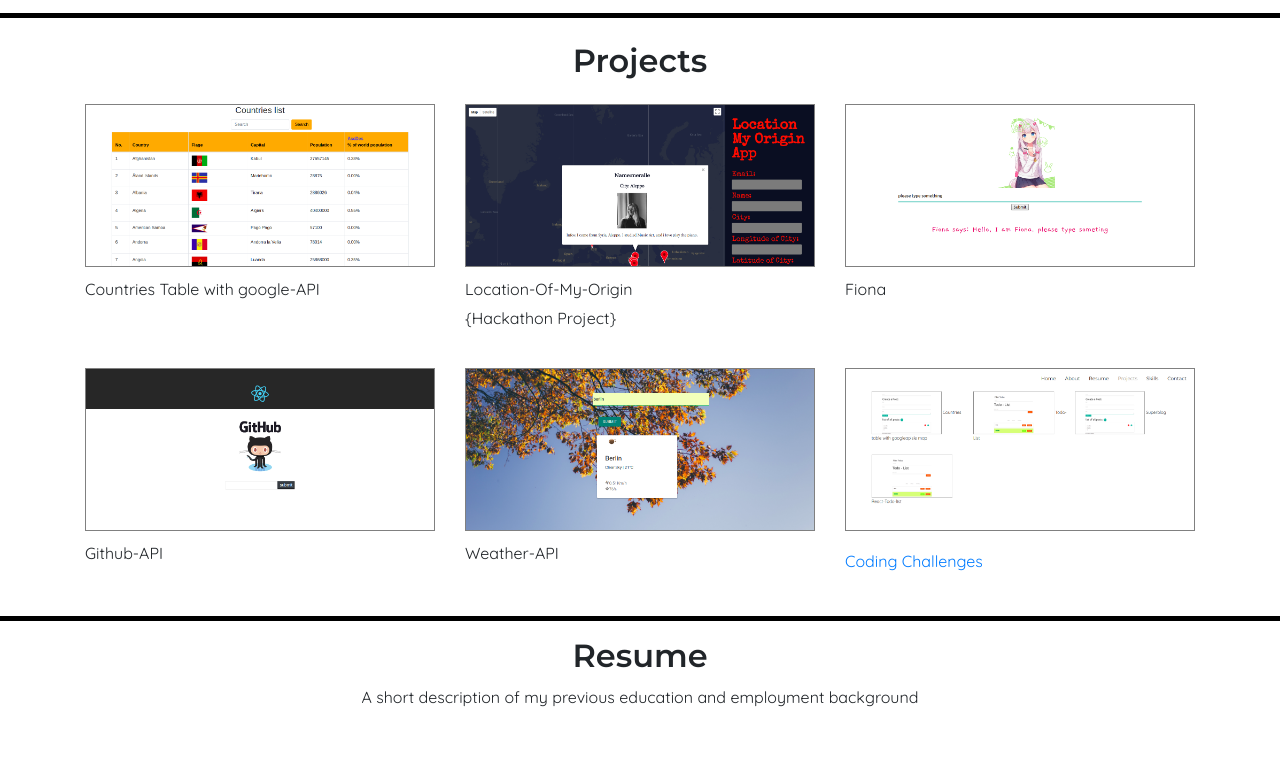
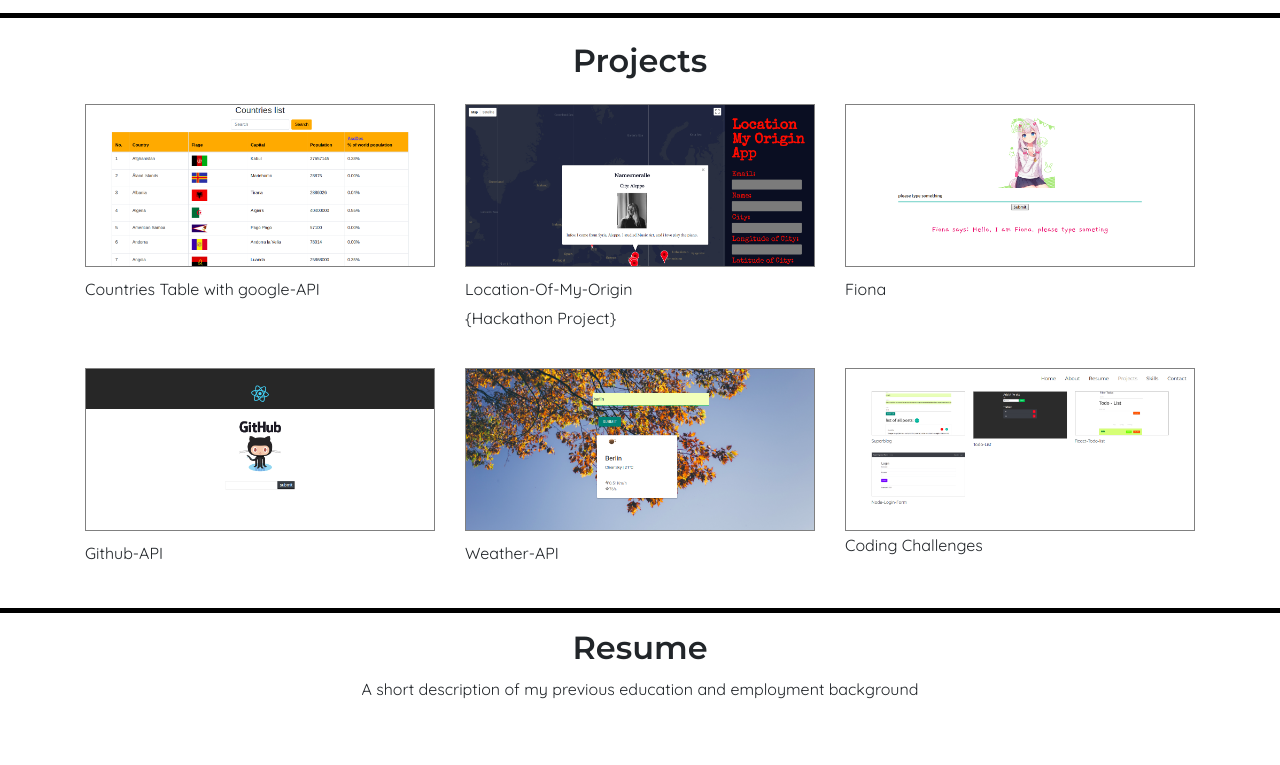
Before and after one commit to Meralle/Portfolio, a website: page index.html in a window 1280 px wide. Shown: the part 793-1558 px from the top of the page. Drawn offline with nearby package versions, Linux system fonts and the light colour scheme.

Commit message:
changed some style

```diff
--- a/index.html
+++ b/index.html
@@ -100,12 +100,9 @@
 
 <!-- the project part -->
 <section>
-    <div class="container  text-center pb-3" id="project" data-aos="fade-down">
-      <h2>Projects</h2>
-    </div>
-</section>
-
-<section>
+  <div class="container text-center pb-3" id="project" data-aos="fade-down">
+    <h2>Projects</h2>
+  </div>
   <div class="container project-section">
     <div class="row">
         <div class="col-md-4  col-sm-6 mb-5">
@@ -148,16 +145,16 @@
         </div>
 
         <div class="col-md-4 col-sm-6">
-            <a href="./challenges.html"><img src=./img/pro.png
+            <a href="./challenges.html"><img src=./img/chall.png
                     class="img-fluid project-item">
             </a>
             <div class="caption">
-                    <a href="./challenges.html"><p class="number"></p>
-                    <p class="captiontext">Coding Challenges</p></a>
+                    <!-- <a href="./challenges.html"><p class="number"></p> -->
+                    <p class="captiontext">Coding Challenges</p>
             </div>
         </div>
     </div>
- </div>
+  </div>
 </section><br>
 
 
--- a/style.css
+++ b/style.css
@@ -138,12 +138,6 @@ p {
   box-shadow: 0 2px 20px rgba(232,231,233,.45),0 2px 20px rgba(0,0,0,.45);
 }
 
-/*.aboutme img {
-	width:80%;
-	height:auto;
-	border-radius:50% !important;
-}*/
-
 div i {
 	font-size: 4rem;
 	color:black;
```
Also changed, not shown: challenges.html (+10 -2 lines), img/chall.png (added), img/todo.png, img/todor.png (added).
